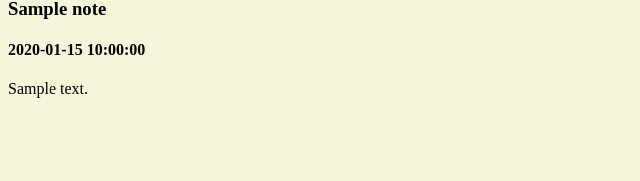
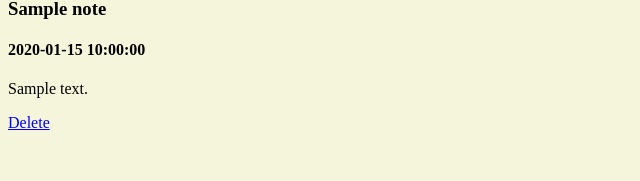
Before and after one commit to BlaiseGratton/take_note, a Python web app: template templates/note.html in a window 1280 px wide. Shown: the part 119-300 px from the top of the page, without its empty margins (0-640 px from the left). Run offline with Jinja, Linux system fonts and the light colour scheme; the template is opened without the code that fills it: most values are stand-ins (such as "Sample title", 1, 10 or a date in 2020).

Commit message:
templates modified for delete action

```diff
--- a/templates/note.html
+++ b/templates/note.html
@@ -5,4 +5,5 @@
 <h3>{{ note.title }}</h3>
 <h4>{{ note.pub_date }}</h4>
 <p>{{ note.content }}</p>
+<a href="/notes/delete/{{note.id}}">Delete</a>
 {% endblock %}
```
Also changed, not shown: templates/notes.html (line endings or trailing spaces).
